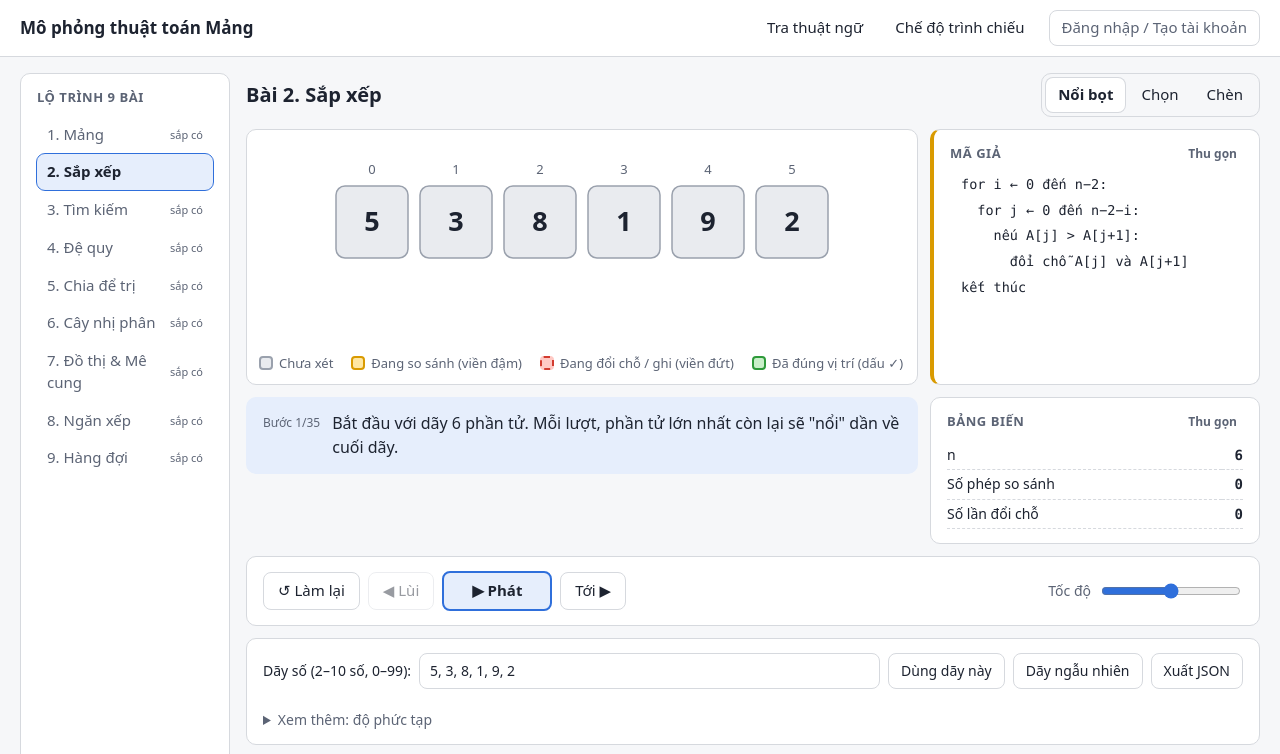
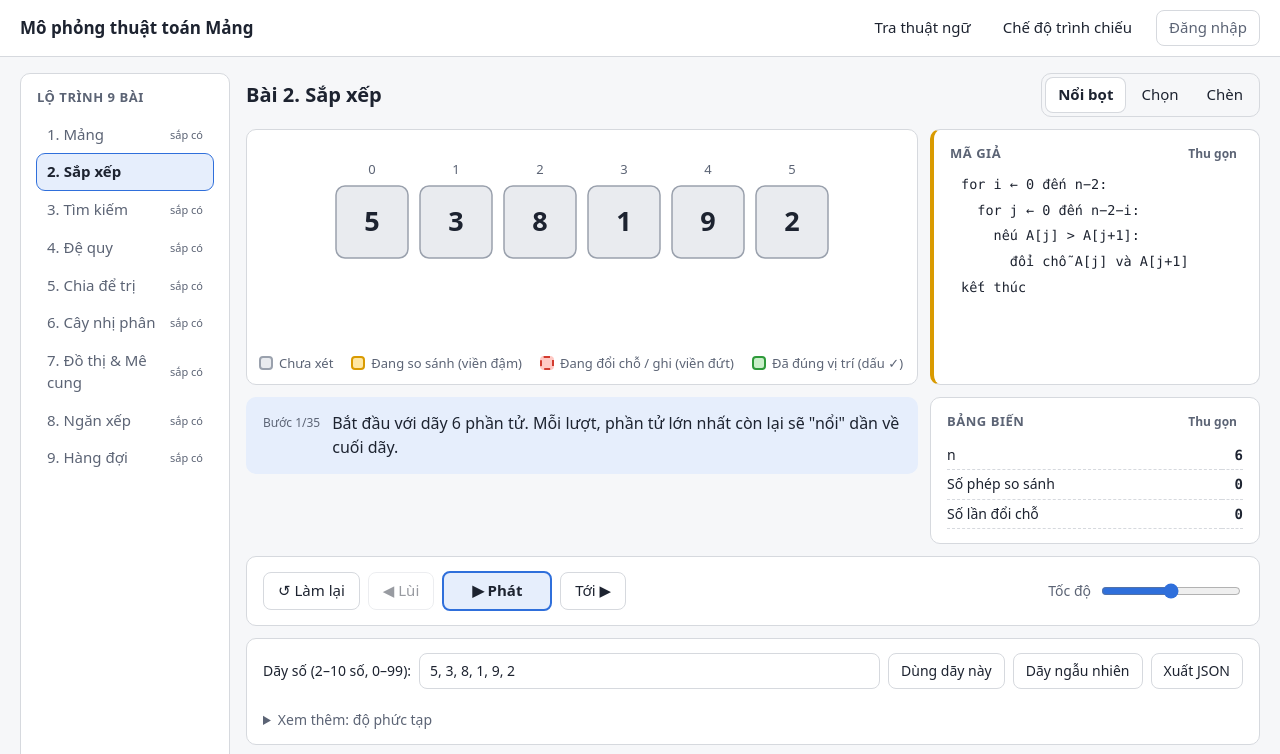
Before and after one commit to bblan19/demo_web, a plain HTML site: page modules/sap-xep/index.html in a window 1280 px wide. Shown: the top 754 px of the page. Drawn offline with Linux system fonts and the light colour scheme.

Commit message:
Update index.html
Sửa nút đăng nhập

```diff
--- a/modules/sap-xep/index.html
+++ b/modules/sap-xep/index.html
@@ -139,7 +139,7 @@
   <div class="brand">Mô phỏng thuật toán Mảng</div>
   <button class="link" id="btnGlossary">Tra thuật ngữ</button>
   <button class="link" id="btnPresent" aria-pressed="false">Chế độ trình chiếu</button>
-  <button class="btn-outline" id="btnLogin">Đăng nhập / Tạo tài khoản</button>
+  <button class="btn-outline" id="btnLogin">Đăng nhập</button>
 </header>
 
 <main class="layout">
```
